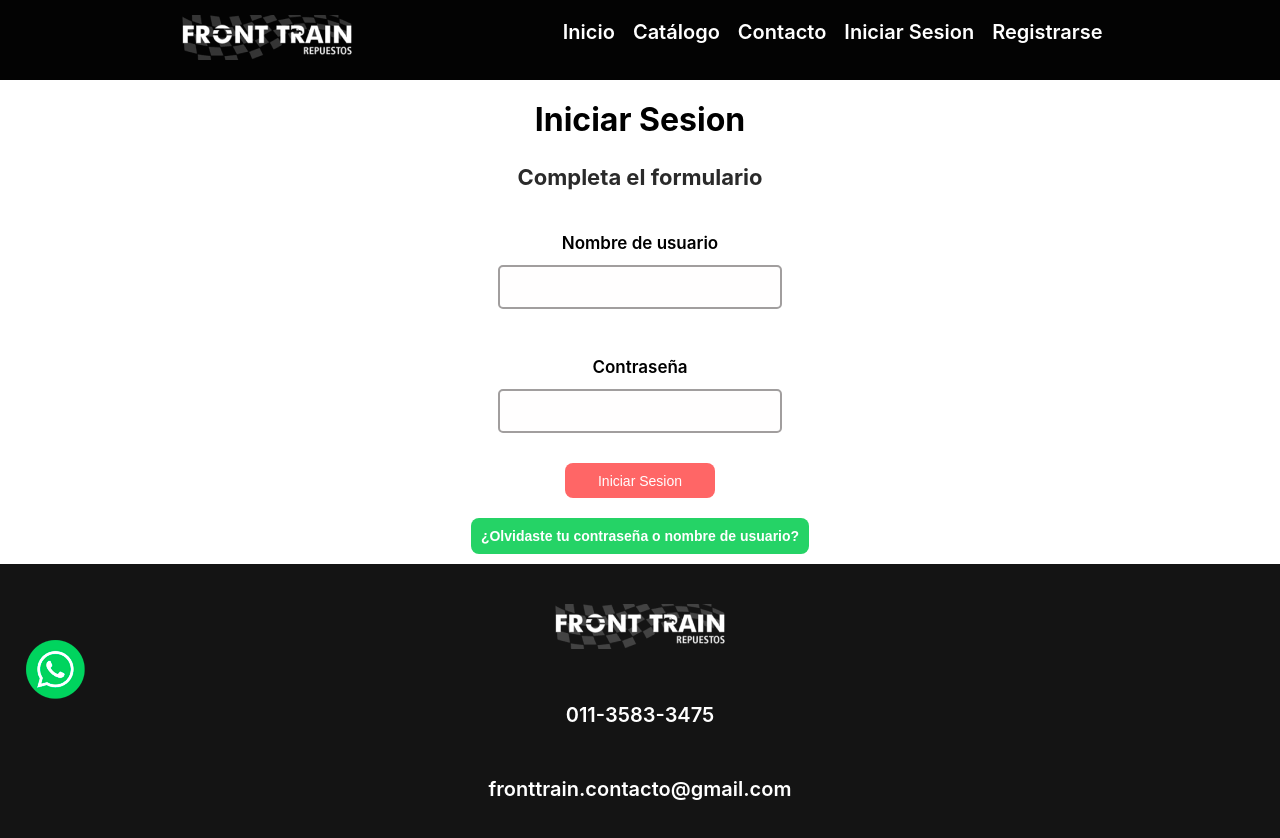
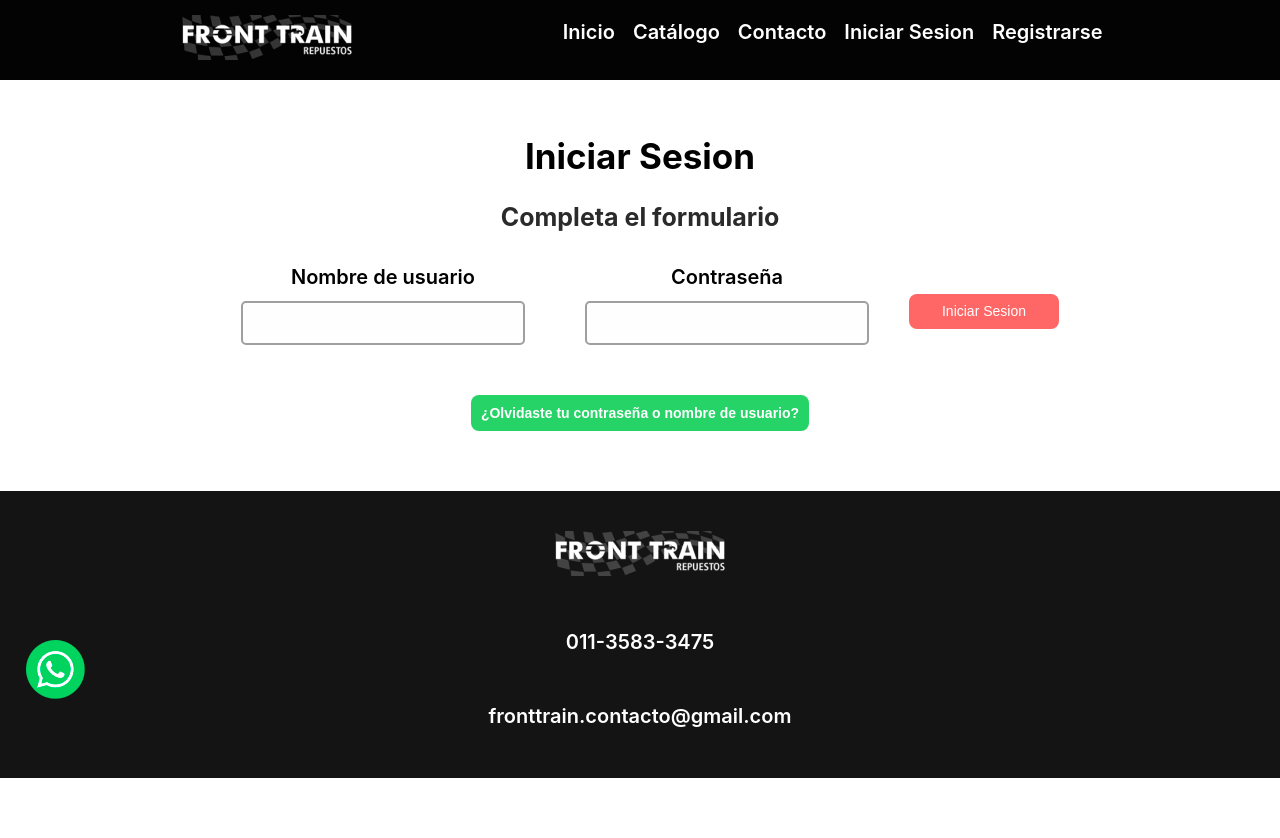
Before and after one commit to alexshady008/fronttrain_frontend, a React (Create React App) app: page /login in a window 1280 px wide. Shown: the top 838 px of the page. After the commit the page ends 800 px from the top, so only its background shows below. Built offline with nearby package versions, Linux system fonts and the light colour scheme.

Commit message:
Ajustes en los estilos

```diff
--- a/src/App.css
+++ b/src/App.css
@@ -46,7 +46,7 @@ button{
 
  .form--container label{
     font-weight: 600;
-    font-size: 17px;
+    font-size: 20px;
 
 }
 .form--input-message {
--- a/src/components/Home/ListProducts/ListProducts.css
+++ b/src/components/Home/ListProducts/ListProducts.css
@@ -1,6 +1,7 @@
 
     .listProducts--container{
      margin-top: 100px;
+
     }
 
     .listProducts--container h1{
--- a/src/components/Page/Catalogue/Catalogue.css
+++ b/src/components/Page/Catalogue/Catalogue.css
@@ -3,6 +3,7 @@
 
 .products{
     margin: 10px;
+    margin-bottom: 20px;
 }
 
 .products h2{
@@ -75,16 +76,23 @@ border-top-left-radius: 8%;
  color: rgb(2, 68, 2);
  font-weight: bolder;
  font-size: 25px;
+}
 
+.pagination--pageNumber{
+    align-self: flex-start;
 }
 /* Filter products */
 .productFilter{
  background-color: #FF6666;
+
 }
 .productFilter--container{
      display: flex;
 }
-
+.title-productFilter-admin{
+    padding-top: 20px;
+    margin-bottom: 15px;
+}
 .productFilter--container .form--container {
     margin: auto;
     align-items: center;
@@ -120,7 +128,8 @@ border-top-left-radius: 8%;
     margin: 5px;
 }
 .submit-catalogue{
-    margin:10px;
+    margin-top:10px;
+    margin-bottom: 25px;
     background-color: #25D366 !important;
 
 }
@@ -130,13 +139,13 @@ border-top-left-radius: 8%;
 .listPrices{
     margin-bottom: 15px;
 }
+.listPrices h2{
+    margin: 25px;
+}
 .listPrices--container{
     display: flex;
     justify-content: center;
    flex-wrap: wrap;
-
-
-
 }
 
 .list--container{
@@ -148,7 +157,6 @@ height: 100%;
 
 .list--img-text img{
     width: 80%;
-
 }
 .list--pdf{
     border-bottom-right-radius: 10%;
--- a/src/components/Page/Contact/Contact.css
+++ b/src/components/Page/Contact/Contact.css
@@ -1,11 +1,9 @@
-
-
 .contact--container{
-     margin-bottom: 15px;
+     margin-bottom: 35px;
 }
 
 .contact h2{
-   margin: 15px;
+   margin: 25px;
    font-size: 30px;
 }
 .form--submit{
--- a/src/components/Page/Home/Description/Description.js
+++ b/src/components/Page/Home/Description/Description.js
@@ -6,11 +6,11 @@ const Description = () => {
         <section className='section--container description inner--container' >
             <div className='description--container'>
                 <div className='description-1'>
-                    <p>Somos una distribuidora que comercializa, distribuye y facilita, a través de beneficios económicos y de logísticas, la obtención de repuestos automotor de tren delantero.</p>
+                    <p className='description-p'>Somos una distribuidora que comercializa, distribuye y facilita, a través de beneficios económicos y de logísticas, la obtención de repuestos automotor de tren delantero.</p>
                     <img src='/assets/description/img1.png' alt='Imagen de producto' />
                 </div>
                 <div className='description-2'>
-                    <p>Vendemos Bujes, Extremos, Rótulas, Axiales, Bieletas y Parrillas. Estamos asociados a proveedores de confianza que nos brindan productos de calidad y al mejor precio.</p>
+                    <p className='description-p'>Vendemos Bujes, Extremos, Rótulas, Axiales, Bieletas y Parrillas. Estamos asociados a proveedores de confianza que nos brindan productos de calidad y al mejor precio.</p>
                     <img src='/assets/description/img2.png' alt='Imagen de producto' />
                 </div>
             </div>
--- a/src/components/Page/Home/Home.css
+++ b/src/components/Page/Home/Home.css
@@ -3,6 +3,7 @@
     display: flex;
     justify-content: center;
    flex-wrap: wrap;
+   margin-bottom: 40px;
   }
 
   .category-tittle{
@@ -42,6 +43,10 @@
     align-items: center;
     flex-direction: column;
   }
+  .description-p{
+    margin: 12px;
+
+  }
 
   @media (min-width: 750px) {
     .description--container{
@@ -60,11 +65,13 @@
       flex-direction: column-reverse;
       align-items: center;
     }
+
+
   }
 
 
   @media (min-width: 1200px) {
-    .description-1 p , .description-2 p{
+    .description-p {
       /* margin: 10px; */
       font-size: 25px;
       text-align:inherit;
@@ -72,3 +79,29 @@
       font-weight: 400;
     }
   }
+
+
+
+
+  /* brands */
+
+
+.brands{
+  margin-top: 20px;
+  margin-bottom:30px;
+}
+
+.brands h2{
+  font-size: 28px ;
+}
+
+.brands h3{
+  font-size: 24px ;
+
+}
+.brands--pictures img{
+  margin: 10px;
+  padding: 15px;
+  border-radius: 8%;
+  box-shadow: rgba(50, 50, 93, 0.25) 0px 13px 27px -5px, rgba(0, 0, 0, 0.3) 0px 8px 16px -8px;
+}
--- a/src/components/Page/Login/Login.css
+++ b/src/components/Page/Login/Login.css
@@ -10,4 +10,36 @@
     .changePassword--container{
         margin-top: 100px;
     }
+
+    .login--container .form--container{
+        justify-content: center;
+        flex-direction: row;
     }
+    }
+
+
+    .login-container{
+        margin-bottom: 50px;
+        margin-top: 60px;
+    }
+    .login{
+      margin-top: 20px;
+    }
+    .login-h1{
+        font-size: 35px;
+    }
+
+    .login h2{
+        font-size: 25px;
+        margin: 10px;
+    }
+    .login-submit{
+        margin: 10px;
+    }
+
+
+.login--password  button{
+  margin: 10px;
+   padding: 10px;
+   font-weight: 700;
+}
--- a/src/components/Page/Login/Login.js
+++ b/src/components/Page/Login/Login.js
@@ -1,3 +1,4 @@
+import './Login.css'
 import axios from 'axios'
 import {useEffect, useState} from 'react'
 import {useDispatch, useSelector} from 'react-redux'
@@ -71,7 +72,7 @@ const Login = () => {
 
     return (
         <main className='main--container login-container'>
-            <h1> Iniciar Sesion </h1>
+            <h1 className="login-h1"> Iniciar Sesion </h1>
             <section className='section--container login'>
                 <h2> Completa el formulario </h2>
                 <div className='login--container inner--container' >
@@ -79,7 +80,7 @@ const Login = () => {
                         <Form className='form--container'>
                             <InputText name='userName' label='Nombre de usuario' type='text' />
                             <InputText name='password' label='Contraseña' type='password' />
-                            <button type='submit' className='form--submit'>Iniciar Sesion</button>
+                            <button type='submit' className='form--submit login-submit'>Iniciar Sesion</button>
                         </Form>
                     </Formik>
                     <div className='msg--container' >
--- a/src/components/Page/MainPage.css
+++ b/src/components/Page/MainPage.css
@@ -171,68 +171,9 @@
   width: 100%;
   font-size: 15px;
 }
-/* brands */
 
 
-.brands{
-  margin-top: 20px;
-}
 
-.brands h2{
-  font-size: 28px ;
-}
-
-.brands h3{
-  font-size: 24px ;
-
-}
-.brands--pictures img{
-  margin: 10px;
-  padding: 15px;
-  border-radius: 8%;
-  box-shadow: rgba(50, 50, 93, 0.25) 0px 13px 27px -5px, rgba(0, 0, 0, 0.3) 0px 8px 16px -8px;
-}
-
-
-/* Login */
-  .login{
-    margin-top: 20px;
-  }
-
-  .login--container{
-    margin-top: 20px;
-  }
-.login--password  button{
-  margin: 10px;
-   padding: 10px;
-   font-weight: 700;
-}
-
-/* Register */
-  .register{
-    margin-top: 20px;
-  }
-
-  .register--container{
-    margin-top: 20px;
-  }
-.register-button{
-  margin: 10px;
-}
-
-@media (min-width: 750px) {
-  .login-container{
-      margin-top: 100px;
-  }
-
-  .register-container{
-    margin-top: 100px;
-  }
-
-  .profile--user-img img{
-    max-width: 30%;
-  }
-  }
 
 /* Profile */
 .profile-container{
--- a/src/components/Page/Register/Register.css
+++ b/src/components/Page/Register/Register.css
@@ -0,0 +1,36 @@
+/* Register */
+.register{
+    margin-top: 20px;
+  }
+
+  .register--container{
+    margin-top: 20px;
+  }
+.register-button{
+  margin: 10px;
+}
+
+@media (min-width: 750px) {
+  .login-container{
+      margin-top: 135px;
+  }
+
+  .register-container{
+    margin-top: 100px;
+  }
+
+  .profile--user-img img{
+    max-width: 30%;
+  }
+
+  .register--container .form--container{
+    flex-direction: row;
+    justify-content: center;
+  }
+
+  .register-button{
+    width: 52%;
+    height: 50px;
+    margin: 10px;
+  }
+  }
```
